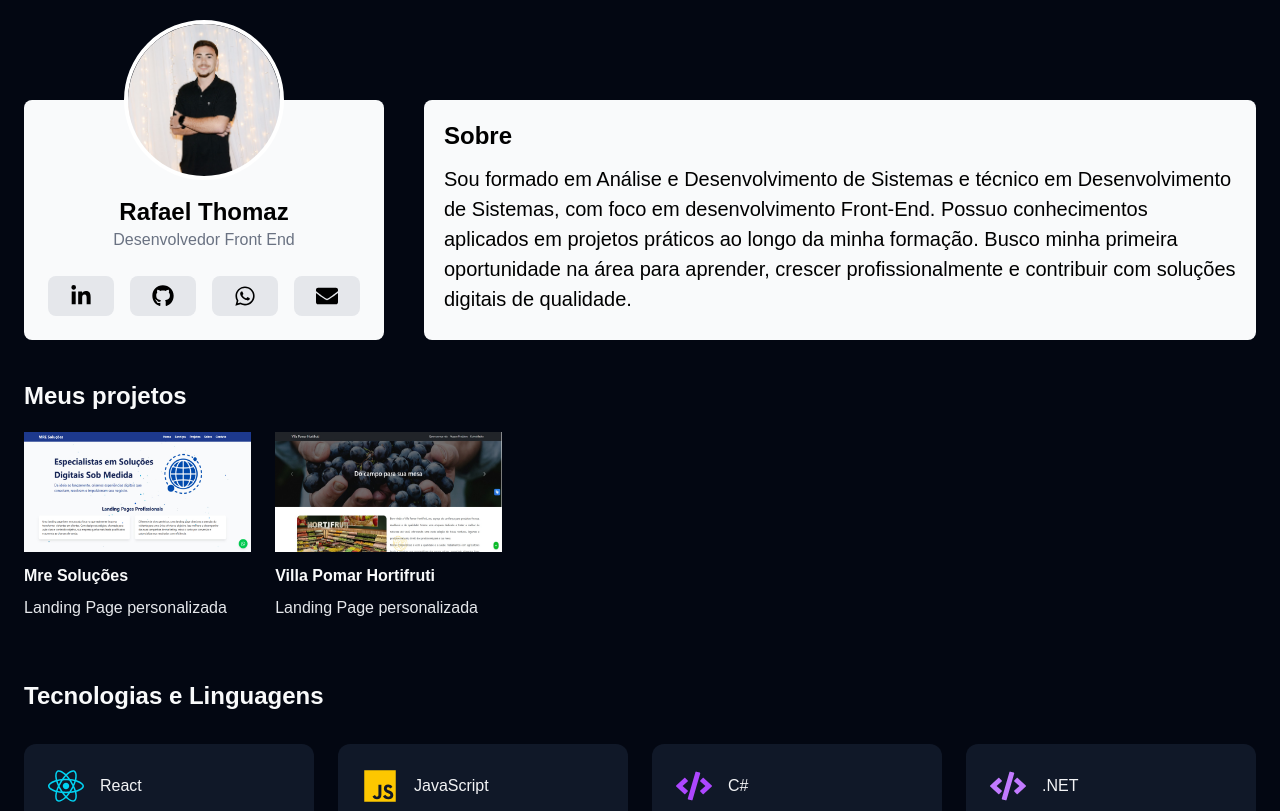
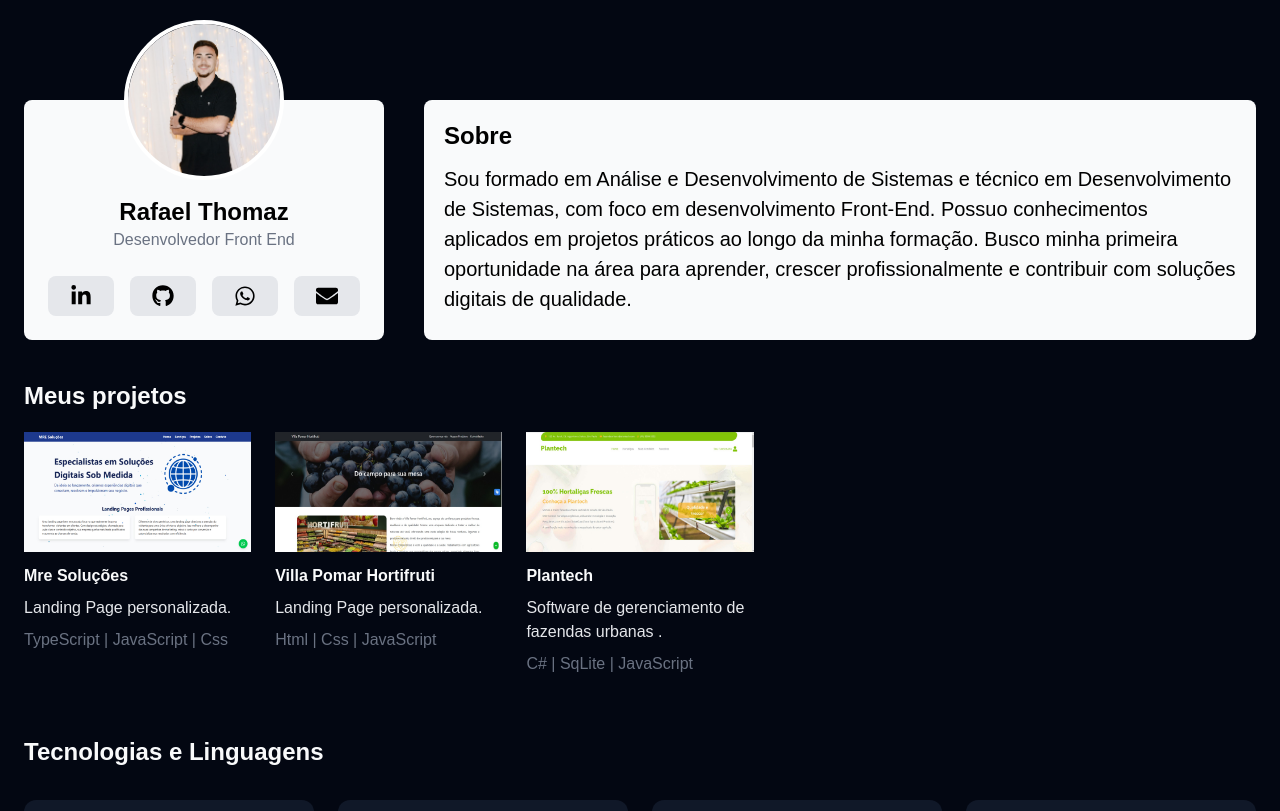
Before and after one commit to rafahthomaz14/Portifolio-Rafa, a React (Vite) app: page / in a window 1280 px wide. Shown: the top 811 px of the page. Built offline with nearby package versions, Linux system fonts and the light colour scheme; a web font is replaced by a local one.

Commit message:
style: adicionando tecnologias

```diff
--- a/src/Components/Cards/index.jsx
+++ b/src/Components/Cards/index.jsx
@@ -4,19 +4,31 @@ export default function Cards() {
             <section className="grid grid-cols-1 sm:grid-cols-2 md:grid-cols-3 lg:grid-cols-4 xl:grid-cols-5 gap-6">
 
                 <div className="Mre">
-                    <img src="mre.jpeg" className="w-full lg:h-30  "/>
+                    <img src="mre.jpeg" className="w-full lg:h-30  " />
                     <h1 className="font-bold text-gray-50 mt-3">Mre Soluções</h1>
-                    <p className="font-extralight text-gray-200 mt-2">
-                         Landing Page personalizada
+                    <p className="font-extralight text-gray-200 mt-2 mb-2">
+                        Landing Page personalizada.
                     </p>
+                    <p className="font-extralight text-gray-500 "> TypeScript | JavaScript | Css</p>
                 </div>
 
-                 <div className="Vila">
-                    <img src="vila.jpeg" className="w-full lg:h-30 "/>
+                <div className="Vila">
+                    <img src="vila.jpeg" className="w-full lg:h-30 " />
                     <h1 className="font-bold text-gray-50 mt-3">Villa Pomar Hortifruti</h1>
-                    <p className="font-extralight text-gray-200 mt-2">
-                         Landing Page personalizada
+                    <p className="font-extralight text-gray-200 mt-2 mb-2">
+                        Landing Page personalizada.
                     </p>
+                    <p className="font-extralight text-gray-500 ">Html | Css | JavaScript</p>
+
+                </div>
+
+                <div className="Plantech">
+                    <img src="plantech.jpg" className="w-full lg:h-30 " />
+                    <h1 className="font-bold text-gray-50 mt-3">Plantech</h1>
+                    <p className="font-extralight text-gray-200 mt-2 mb-2">
+                        Software de gerenciamento de fazendas urbanas .
+                    </p>
+                    <p className="font-extralight text-gray-500 ">C# | SqLite | JavaScript</p>
                 </div>
 
 
```
Also changed, not shown: public/plantech.jpg (added).
